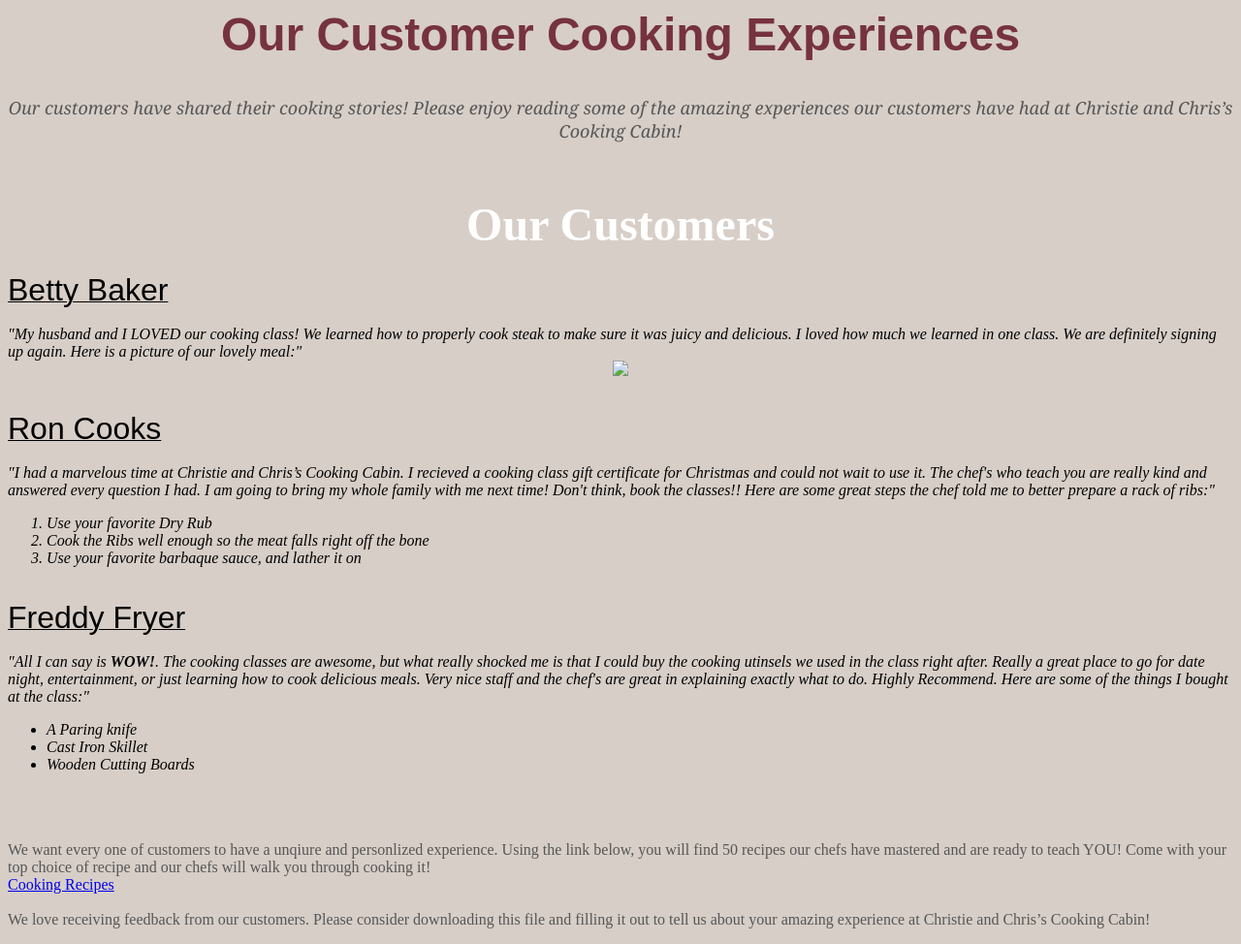
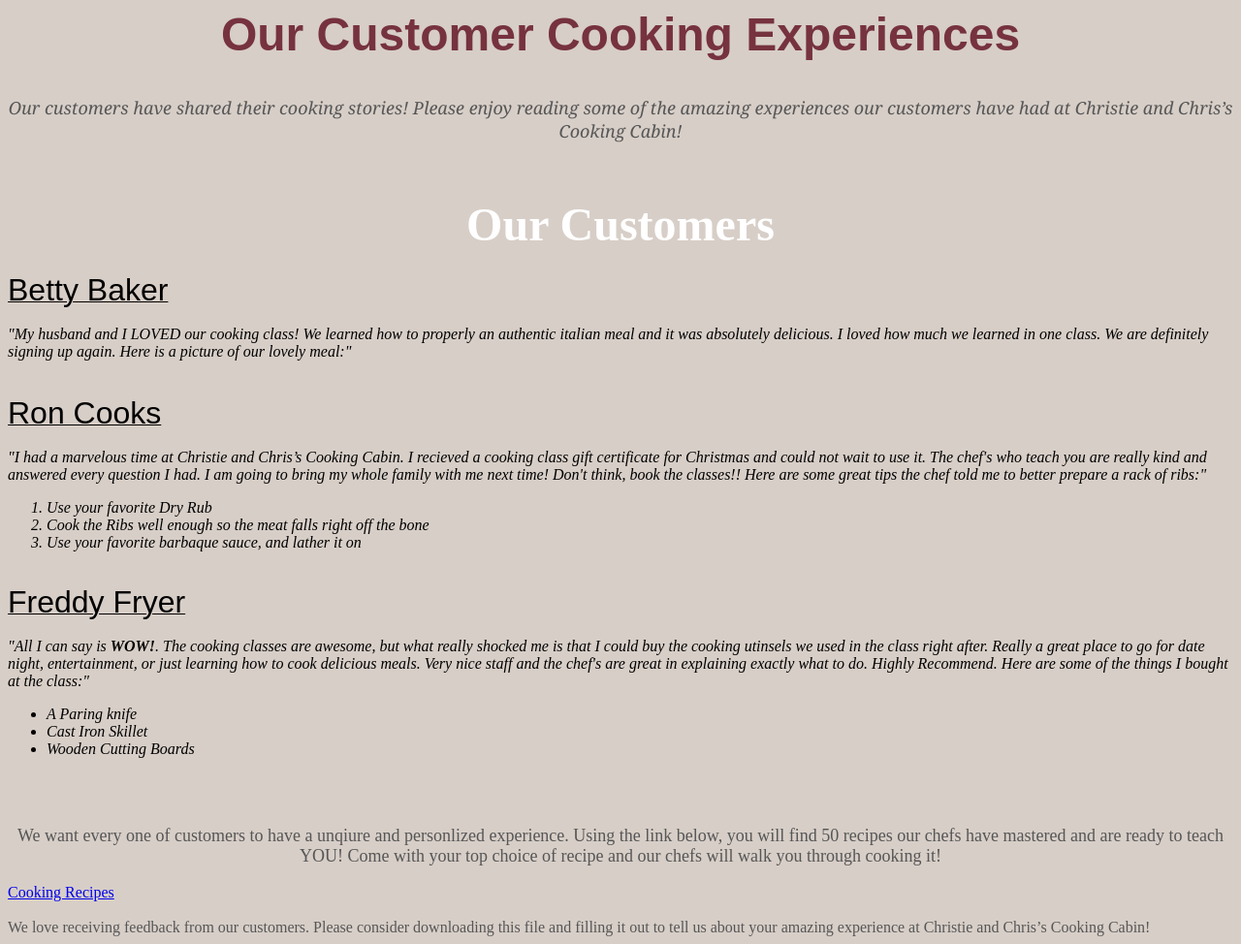
Before and after one commit to myers350/practicewprof, a plain HTML site: page index.html in a window 1280 px wide. Shown: the whole page at 97% size. Drawn offline with Linux system fonts and the light colour scheme.

Commit message:
Update index.html

```diff
--- a/index.html
+++ b/index.html
@@ -29,10 +29,10 @@
 </u>
 <br>
 <br>
-<font face "Georgia"><i> "My husband and I LOVED our cooking class! We learned how to properly cook steak to make sure it was juicy and delicious. I loved how much we learned in one class. We are definitely signing up again. Here is a picture of our lovely meal:" </i></font>
+<font face "Georgia"><i> "My husband and I LOVED our cooking class! We learned how to properly an authentic italian meal and it was absolutely delicious. I loved how much we learned in one class. We are definitely signing up again. Here is a picture of our lovely meal:" </i></font>
 <br>
 <center>
-  <image src = "file:///Users/katiemyers/Desktop/steakandpotatoes.png">
+  <image src = "">
 </center>
 <br>
 <br>
@@ -41,7 +41,7 @@
 </u>
 <br>
 <br>
-<font face "Georgia"><i> "I had a marvelous time at Christie and Chris’s Cooking Cabin. I recieved a cooking class gift certificate for Christmas and could not wait to use it. The chef's who teach you are really kind and answered every question I had. I am going to bring my whole family with me next time! Don't think, book the classes!! Here are some great steps the chef told me to better prepare a rack of ribs:" </i></font>
+<font face "Georgia"><i> "I had a marvelous time at Christie and Chris’s Cooking Cabin. I recieved a cooking class gift certificate for Christmas and could not wait to use it. The chef's who teach you are really kind and answered every question I had. I am going to bring my whole family with me next time! Don't think, book the classes!! Here are some great tips the chef told me to better prepare a rack of ribs:" </i></font>
 <ol>
 <i>
 <li><font face "Georgia"> Use your favorite Dry Rub</font></li>
@@ -66,7 +66,9 @@
 <br>
 <br>
 <br>
-<font color = "#565656"><font face "Georgia"><font size = "3" > We want every one of customers to have a unqiure and personlized experience. Using the link below, you will find 50 recipes our chefs have mastered and are ready to teach YOU! Come with your top choice of recipe and our chefs will walk you through cooking it!</font></font></font>
+<center>
+<font color = "#565656"><font face "Georgia"><font size = "4" > We want every one of customers to have a unqiure and personlized experience. Using the link below, you will find 50 recipes our chefs have mastered and are ready to teach YOU! Come with your top choice of recipe and our chefs will walk you through cooking it!</font></font></font>
+</center>
 <br>
 <a href = "https://www.foodnetwork.com/recipes/photos/foodnetwork-top-50-most-saved-recipes">Cooking Recipes</a>
 <br>
```
